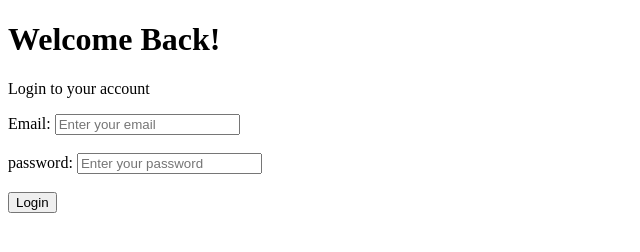
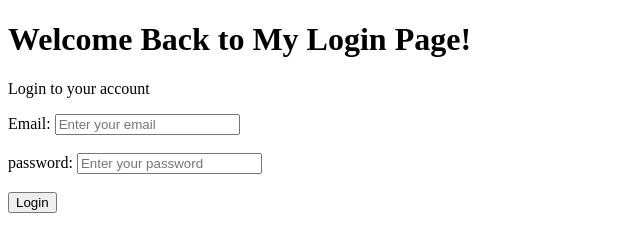
Before and after one commit to 24KQ1A05H7-LOKESH/login-page-practice, a plain HTML site: page index.html in a window 1280 px wide. Shown: the whole page, without its empty margins (0-640 px from the left). Drawn offline with Linux system fonts and the light colour scheme.

Commit message:
feat: update login page heading

```diff
--- a/index.html
+++ b/index.html
@@ -6,7 +6,7 @@
     <title>My Login Page</title>
 </head>
 <body>
-    <h1>Welcome Back!</h1>
+    <h1>Welcome Back to My Login Page!</h1>
     <p>Login to your account</p>
 
     <form>
```
